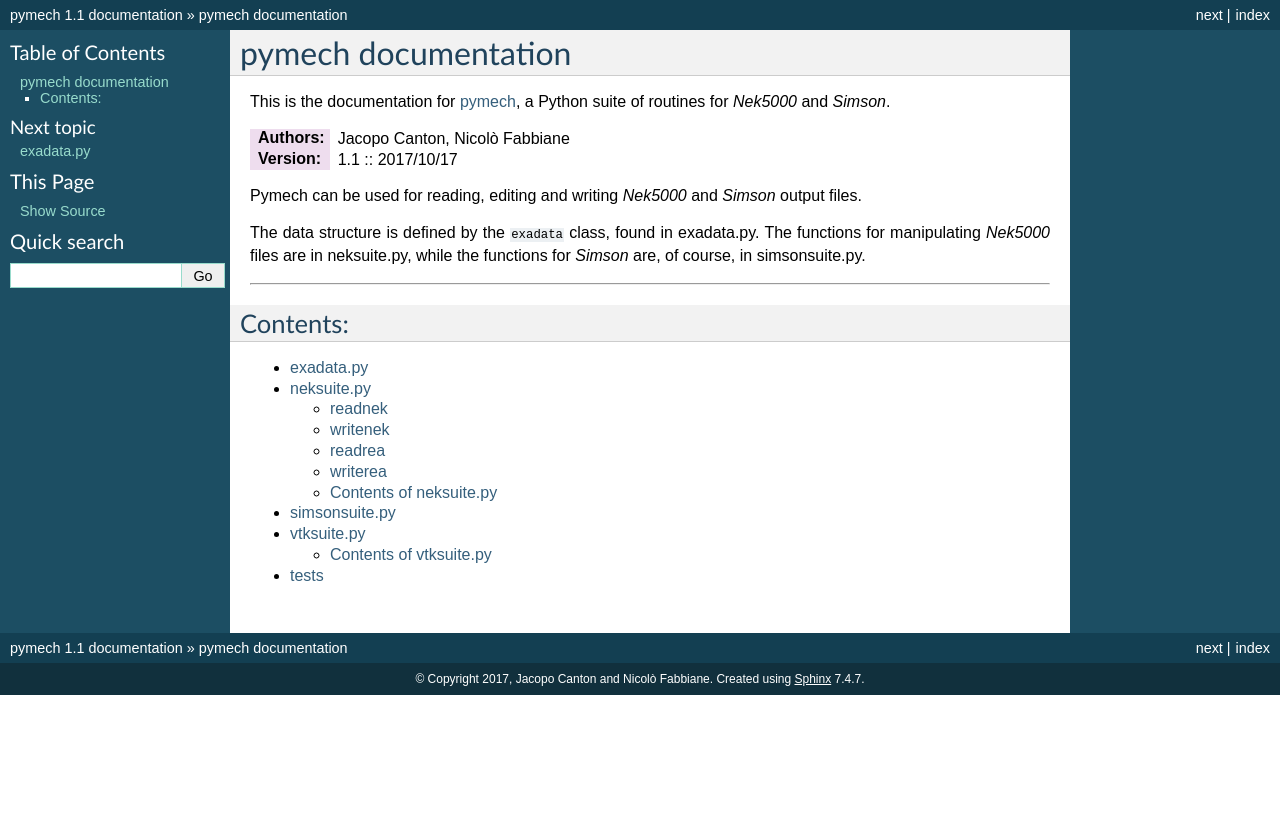
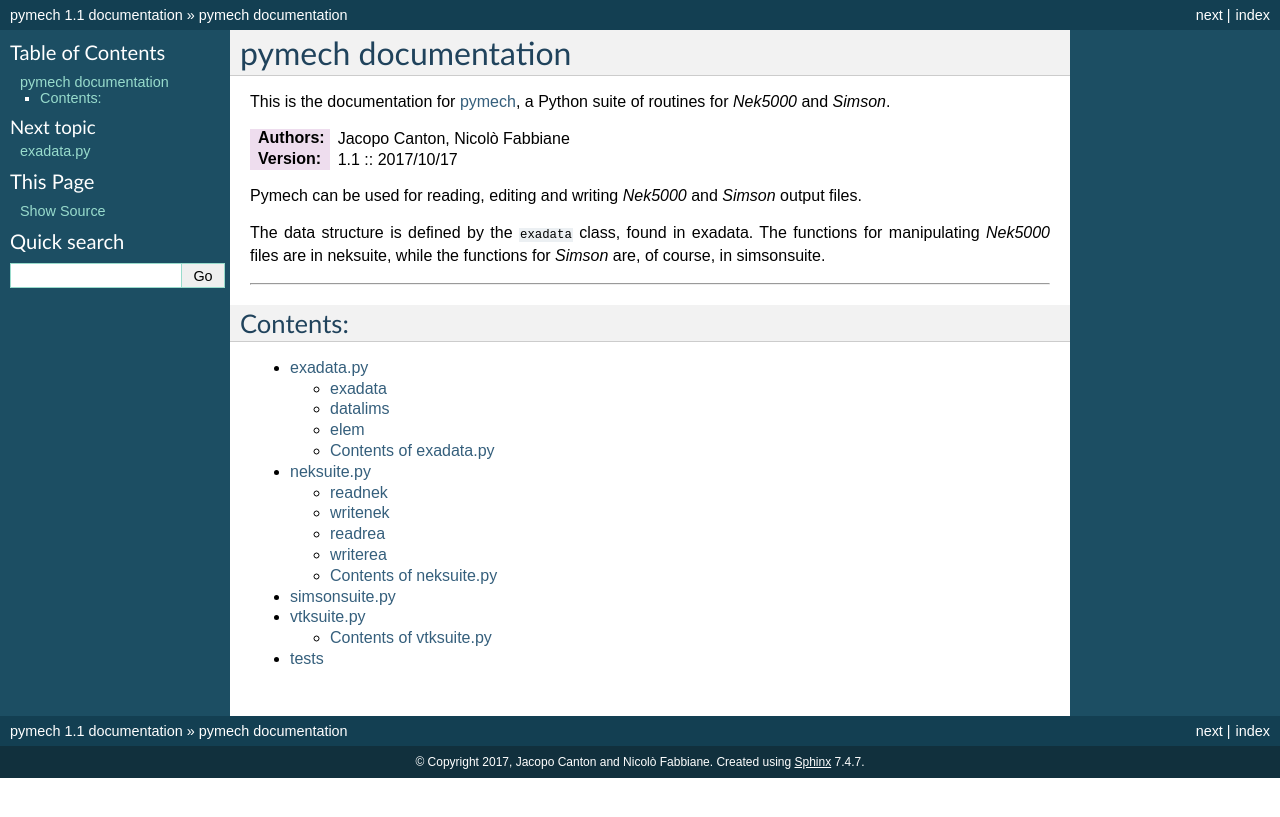
Before and after one commit to eX-Mech/pymech, a Sphinx documentation site: the page built from docs/index.rst, in a window 1280 px wide. Shown: the top 817 px of the page. Built offline with Sphinx 7.4.7, drawn with Linux system fonts in a browser that asks for light colours.

Commit message:
some more links and docs

```diff
--- a/docs/index.rst
+++ b/docs/index.rst
@@ -12,9 +12,9 @@ This is the documentation for pymech_, a Python suite of routines for *Nek5000*
 
 Pymech can be used for reading, editing and writing *Nek5000* and *Simson* output files.
 
-The data structure is defined by the ``exadata`` class, found in :ref:`exadata.py`.
-The functions for manipulating *Nek5000* files are in :ref:`neksuite.py`, while the
-functions for *Simson* are, of course, in :ref:`simsonsuite.py`.
+The data structure is defined by the ``exadata`` class, found in :ref:`exadata`.
+The functions for manipulating *Nek5000* files are in :ref:`neksuite`, while the
+functions for *Simson* are, of course, in :ref:`simsonsuite`.
 
 
 -------------------------------------------------------------------------------
```
Also changed, not shown: docs/exadata.rst (+49 -1 lines), docs/neksuite.rst (+13 -5 lines).
